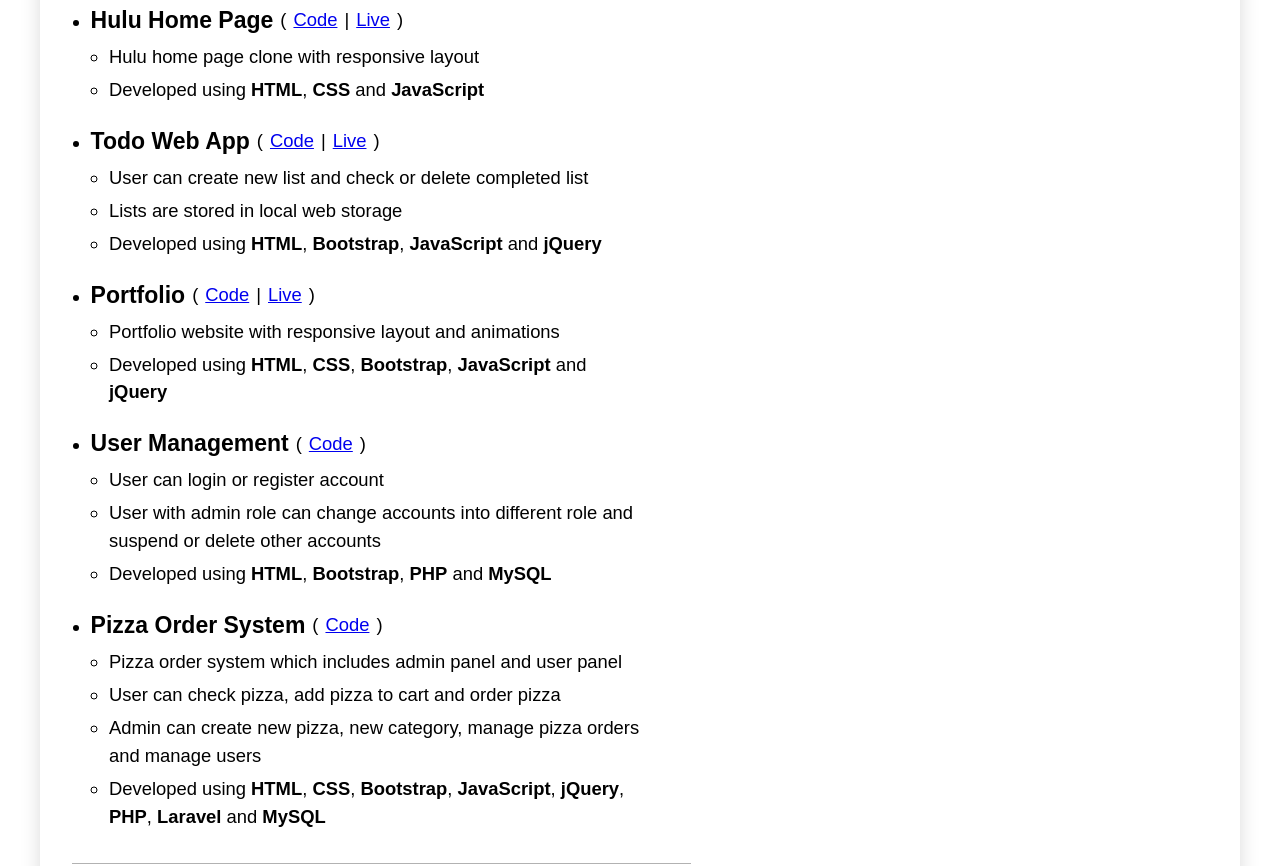
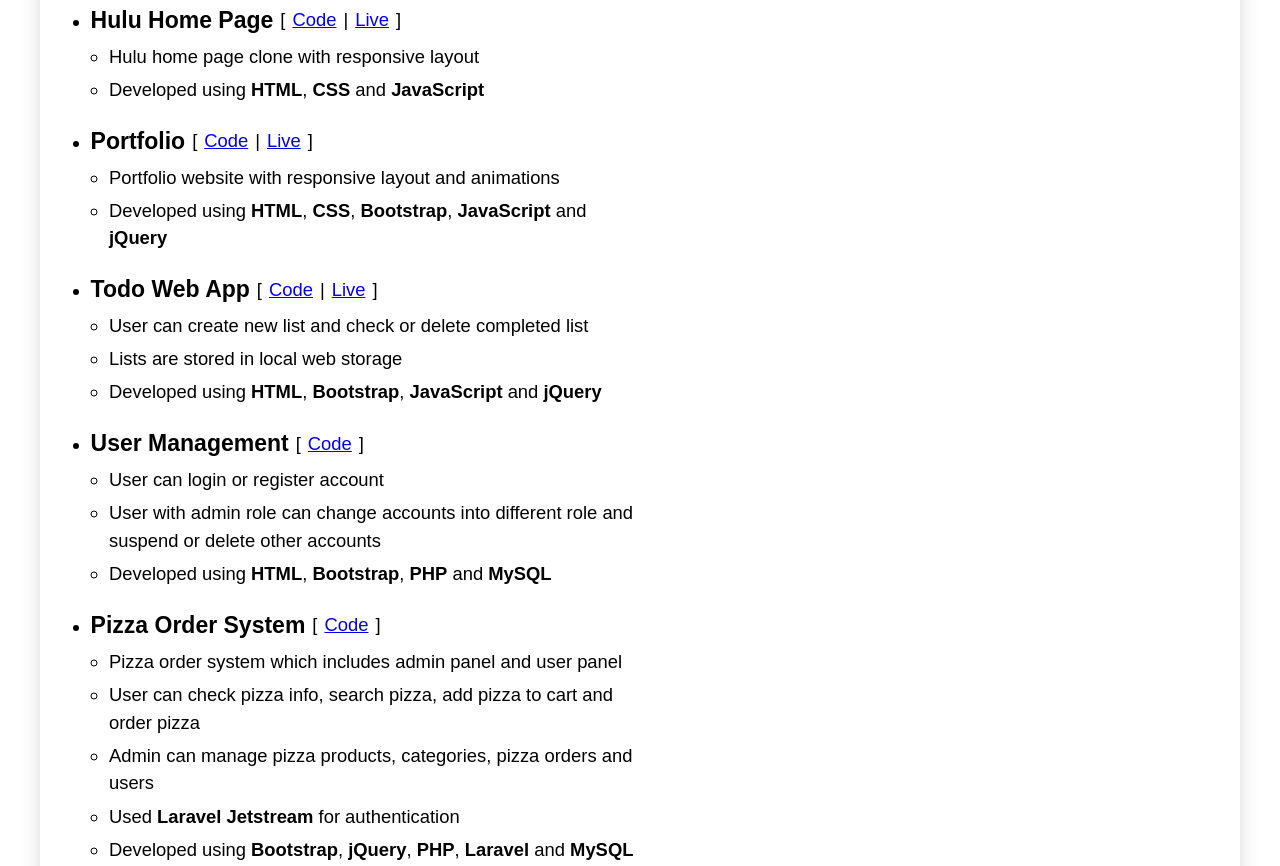
Before and after one commit to cma124/resume, a plain HTML site: page index.html in a window 1280 px wide. Shown: the part 1638-2504 px from the top of the page. Drawn offline with Linux system fonts and the light colour scheme.

Commit message:
update content in academic & personal projects

```diff
--- a/index.html
+++ b/index.html
@@ -184,11 +184,11 @@
                                 </li>
                                 <li>
                                     Developed frontend user interface which
-                                    includes showing movie information and
+                                    includes displaying movie information and
                                     embedding trailer video
                                 </li>
                                 <li>
-                                    Used <strong>HTML</strong> &
+                                    Used <strong>HTML</strong> and
                                     <strong>CSS</strong>
                                 </li>
                             </ul>
@@ -214,7 +214,7 @@
                                 </li>
                                 <li>
                                     Used <strong>HTML</strong>,
-                                    <strong>CSS</strong> &
+                                    <strong>CSS</strong> and
                                     <strong>JavaScript</strong>
                                 </li>
                             </ul>
@@ -234,8 +234,8 @@
                                     dynamic content for both user and admin
                                 </li>
                                 <li>
-                                    Developed backend processes which includes
-                                    validations, processes with database for
+                                    Developed backend processes which include
+                                    validations and processing with database for
                                     storing, loading, updating and deleting data
                                     from database
                                 </li>
@@ -243,7 +243,7 @@
                                     Used <strong>HTML</strong>,
                                     <strong>CSS</strong>,
                                     <strong>JavaScript</strong>,
-                                    <strong>PHP</strong> &
+                                    <strong>PHP</strong> and
                                     <strong>MySQL</strong>
                                 </li>
                             </ul>
@@ -256,7 +256,7 @@
                             <li class="project">
                                 <div class="personal-project">
                                     <h4>Hulu Home Page</h4>
-                                    (
+                                    [
                                     <a
                                         href="https://github.com/cma124/hulu-home"
                                         >Code</a
@@ -266,7 +266,7 @@
                                         href="https://cma124.github.io/hulu-home/"
                                         >Live</a
                                     >
-                                    )
+                                    ]
                                 </div>
 
                                 <ul>
@@ -284,8 +284,40 @@
 
                             <li class="project">
                                 <div class="personal-project">
+                                    <h4>Portfolio</h4>
+                                    [
+                                    <a
+                                        href="https://github.com/cma124/portfolio"
+                                        >Code</a
+                                    >
+                                    |
+                                    <a
+                                        href="https://cma124.github.io/portfolio/"
+                                        >Live</a
+                                    >
+                                    ]
+                                </div>
+
+                                <ul>
+                                    <li>
+                                        Portfolio website with responsive layout
+                                        and animations
+                                    </li>
+                                    <li>
+                                        Developed using
+                                        <strong>HTML</strong>,
+                                        <strong>CSS</strong>,
+                                        <strong>Bootstrap</strong>,
+                                        <strong>JavaScript</strong> and
+                                        <strong>jQuery</strong>
+                                    </li>
+                                </ul>
+                            </li>
+
+                            <li class="project">
+                                <div class="personal-project">
                                     <h4>Todo Web App</h4>
-                                    (
+                                    [
                                     <a
                                         href="https://github.com/cma124/todo-jquery"
                                         >Code</a
@@ -295,7 +327,7 @@
                                         href="https://cma124.github.io/todo-jquery/"
                                         >Live</a
                                     >
-                                    )
+                                    ]
                                 </div>
 
                                 <ul>
@@ -318,45 +350,13 @@
 
                             <li class="project">
                                 <div class="personal-project">
-                                    <h4>Portfolio</h4>
-                                    (
-                                    <a
-                                        href="https://github.com/cma124/portfolio"
-                                        >Code</a
-                                    >
-                                    |
-                                    <a
-                                        href="https://cma124.github.io/portfolio/"
-                                        >Live</a
-                                    >
-                                    )
-                                </div>
-
-                                <ul>
-                                    <li>
-                                        Portfolio website with responsive layout
-                                        and animations
-                                    </li>
-                                    <li>
-                                        Developed using
-                                        <strong>HTML</strong>,
-                                        <strong>CSS</strong>,
-                                        <strong>Bootstrap</strong>,
-                                        <strong>JavaScript</strong> and
-                                        <strong>jQuery</strong>
-                                    </li>
-                                </ul>
-                            </li>
-
-                            <li class="project">
-                                <div class="personal-project">
                                     <h4>User Management</h4>
-                                    (
+                                    [
                                     <a
                                         href="https://github.com/cma124/user-management"
                                         >Code</a
                                     >
-                                    )
+                                    ]
                                 </div>
 
                                 <ul>
@@ -379,12 +379,12 @@
                             <li class="project">
                                 <div class="personal-project">
                                     <h4>Pizza Order System</h4>
-                                    (
+                                    [
                                     <a
                                         href="https://github.com/cma124/pizza_order_system"
                                         >Code</a
                                     >
-                                    )
+                                    ]
                                 </div>
 
                                 <ul>
@@ -393,20 +393,21 @@
                                         panel and user panel
                                     </li>
                                     <li>
-                                        User can check pizza, add pizza to cart
-                                        and order pizza
+                                        User can check pizza info, search pizza,
+                                        add pizza to cart and order pizza
                                     </li>
                                     <li>
-                                        Admin can create new pizza, new
-                                        category, manage pizza orders and manage
-                                        users
+                                        Admin can manage pizza products,
+                                        categories, pizza orders and users
+                                    </li>
+                                    <li>
+                                        Used
+                                        <strong>Laravel Jetstream</strong> for
+                                        authentication
                                     </li>
                                     <li>
                                         Developed using
-                                        <strong>HTML</strong>,
-                                        <strong>CSS</strong>,
                                         <strong>Bootstrap</strong>,
-                                        <strong>JavaScript</strong>,
                                         <strong>jQuery</strong>,
                                         <strong>PHP</strong>,
                                         <strong>Laravel</strong> and
```
